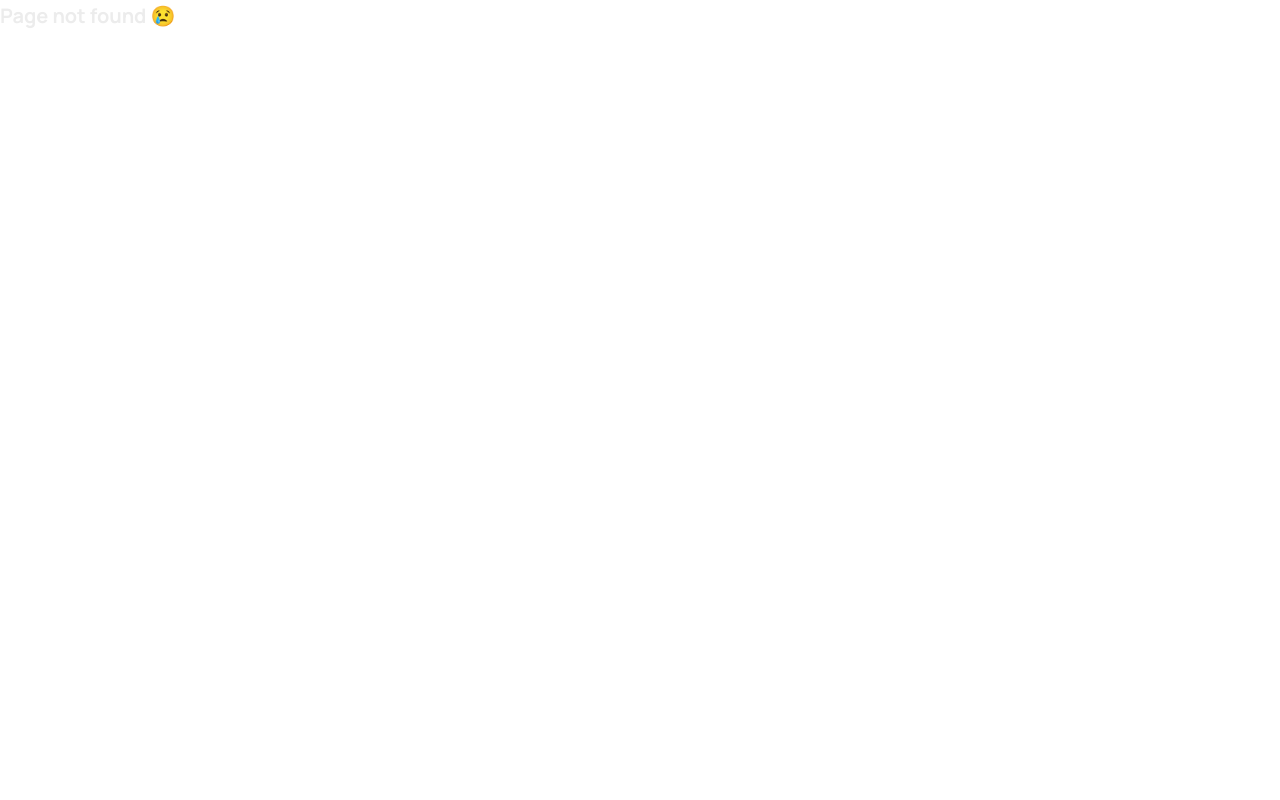
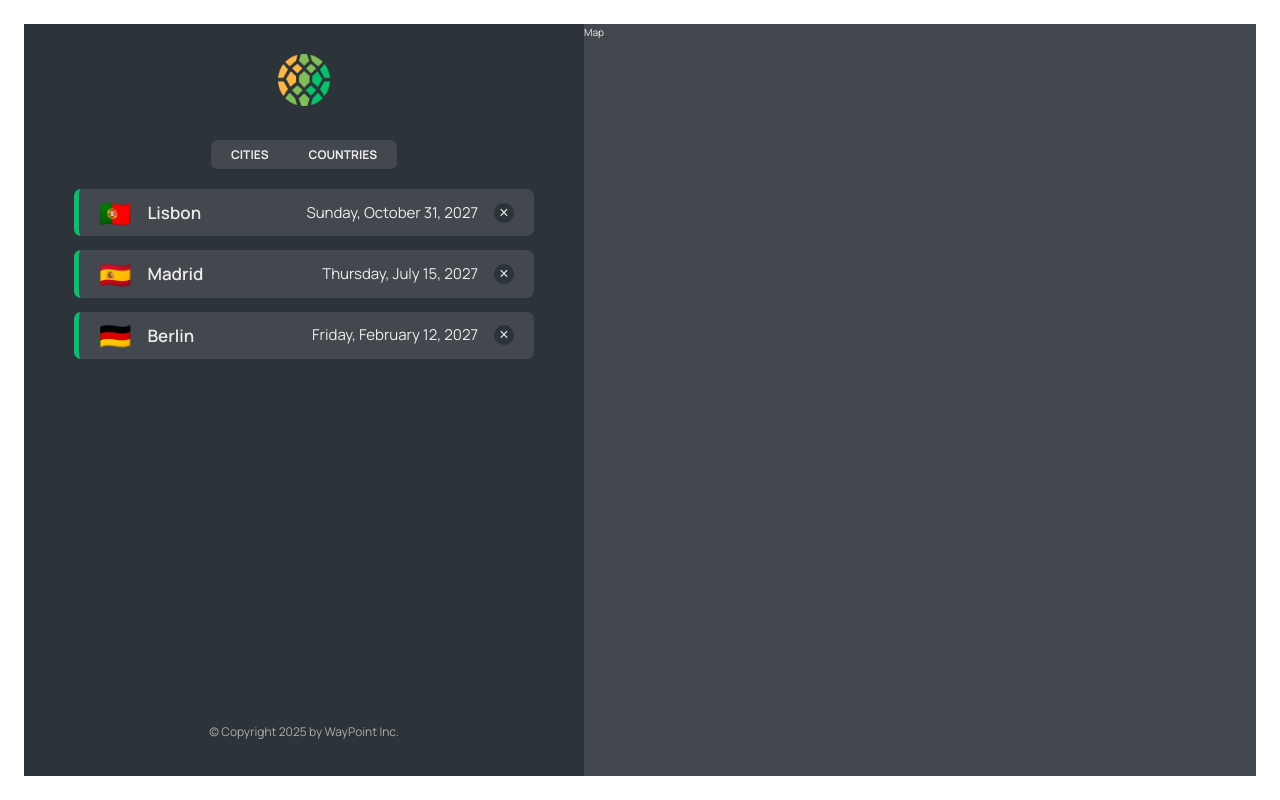
Before and after one commit to iyousefibrahim/waypoint, a React (Vite) app: page /app in a window 1280 px wide. Before the commit this address had no page. Built offline with nearby package versions, Linux system fonts and the light colour scheme; data requests are answered from the project's data file.

Commit message:
feat: add city management + JSON server integration

```diff
--- a/package.json
+++ b/package.json
@@ -7,7 +7,8 @@
     "dev": "vite",
     "build": "vite build",
     "lint": "eslint . --ext js,jsx --report-unused-disable-directives --max-warnings 0",
-    "preview": "vite preview"
+    "preview": "vite preview",
+    "server": "json-server --watch data/cities.json --port 9000 -d 500"
   },
   "dependencies": {
     "react": "^18.2.0",
@@ -22,6 +23,7 @@
     "eslint-plugin-react": "^7.32.2",
     "eslint-plugin-react-hooks": "^4.6.0",
     "eslint-plugin-react-refresh": "^0.4.3",
+    "json-server": "^0.17.4",
     "vite": "^4.4.5"
   }
 }
--- a/src/App.jsx
+++ b/src/App.jsx
@@ -4,15 +4,46 @@ import Pricing from "./pages/Pricing";
 import Homepage from "./pages/Homepage";
 import PageNotFound from "./pages/PageNotFound";
 import Login from "./pages/Login";
+import AppLayout from "./pages/AppLayout";
+import CityList from "./components/CityList";
+import { useEffect, useState } from "react";
+
+const BASE_URL = "http://localhost:9000";
 
 function App() {
+  const [cities, setCities] = useState([]);
+  const [isLoading, setIsLoading] = useState(false);
+
+  useEffect(() => {
+    const fetchCities = async () => {
+      try {
+        setIsLoading(true);
+        const res = await fetch(`${BASE_URL}/cities`);
+        const data = await res.json();
+        setCities(data);
+        console.log(data);
+      } catch {
+        alert("There was an errro loading data...");
+      } finally {
+        setIsLoading(false);
+      }
+    };
+    fetchCities();
+  }, []);
+
   return (
     <BrowserRouter>
       <Routes>
-        <Route path="" element={<Homepage />} />
+        <Route index element={<Homepage />} />
         <Route path="product" element={<Product />} />
         <Route path="pricing" element={<Pricing />} />
         <Route path="login" element={<Login />} />
+        <Route path="app" element={<AppLayout />}>
+          <Route index element={<CityList cities={cities} isLoading={isLoading} />} />
+          <Route path="cities" element={<CityList  cities={cities} isLoading={isLoading} />} />
+          <Route path="countries" element={<p>countries</p>} />
+          <Route path="form" element={<p>form</p>} />
+        </Route>
         <Route path="*" element={<PageNotFound />} />
       </Routes>
     </BrowserRouter>
--- /dev/null
+++ b/src/components/AppNav.jsx
@@ -0,0 +1,19 @@
+import { NavLink } from "react-router-dom";
+import styles from "./AppNav.module.css";
+
+function AppNav() {
+  return (
+    <nav className={styles.nav}>
+      <ul>
+        <li>
+          <NavLink to="cities">Cities</NavLink>
+        </li>
+        <li>
+          <NavLink to="countries">Countries</NavLink>
+        </li>
+      </ul>
+    </nav>
+  );
+}
+
+export default AppNav;
--- /dev/null
+++ b/src/components/CityItem.jsx
@@ -0,0 +1,24 @@
+import styles from "./CityItem.module.css";
+
+function CityItem({ city }) {
+  const { cityName, emoji, date } = city;
+
+  const formatDate = (date) =>
+    new Intl.DateTimeFormat("en", {
+      day: "numeric",
+      month: "long",
+      year: "numeric",
+      weekday: "long",
+    }).format(new Date(date));
+
+  return (
+    <li className={styles.cityItem}>
+      <span className={styles.emoji}>{emoji}</span>
+      <h3 className={styles.name}>{cityName}</h3>
+      <time className={styles.date}>{formatDate(date)}</time>
+      <button className={styles.deleteBtn}>&times;</button>
+    </li>
+  );
+}
+
+export default CityItem;
--- /dev/null
+++ b/src/components/CityList.jsx
@@ -0,0 +1,23 @@
+import CityItem from "./CityItem";
+import styles from "./CityList.module.css";
+import Spinner from "./Spinner";
+import Message from "./Message";
+
+function CityList({ cities, isLoading }) {
+
+  if (isLoading) return <Spinner />;
+  if (!cities.length)
+    return (
+      <Message message="Add your first city by clicking on a city on the map!" />
+    );
+
+  return (
+    <ul className={styles.cityList}>
+      {cities.map((city) => (
+        <CityItem key={city.id} city={city} />
+      ))}
+    </ul>
+  );
+}
+
+export default CityList;
--- a/src/components/Logo.jsx
+++ b/src/components/Logo.jsx
@@ -4,7 +4,7 @@ import styles from "./Logo.module.css";
 function Logo() {
   return (
     <Link>
-      <img src="/logo.png" alt="WayPoint logo" className={styles.logo} />
+      <img src="/icon.png" alt="WayPoint logo" className={styles.logo} />
     </Link>
   );
 }
--- /dev/null
+++ b/src/components/Map.jsx
@@ -0,0 +1,6 @@
+import styles from "./Map.module.css";
+function Map() {
+  return <div className={styles.mapContainer}>Map</div>;
+}
+
+export default Map;
--- /dev/null
+++ b/src/components/Sidebar.jsx
@@ -0,0 +1,21 @@
+import { Outlet } from "react-router-dom";
+import AppNav from "./AppNav";
+import Logo from "./Logo";
+import styles from "./Sidebar.module.css";
+
+function SideBar() {
+  return (
+    <div className={styles.sidebar}>
+      <Logo />
+      <AppNav />
+      <Outlet />
+      <footer className={styles.footer}>
+        <p className={styles.copyright}>
+          &copy; Copyright {new Date().getFullYear()} by WayPoint Inc.
+        </p>
+      </footer>
+    </div>
+  );
+}
+
+export default SideBar;
--- a/src/pages/AppLayout.jsx
+++ b/src/pages/AppLayout.jsx
@@ -1,11 +1,13 @@
-import Navbar from "../components/PageNav";
+import Map from "../components/Map";
+import SideBar from "../components/SideBar";
+import styles from "./AppLayout.module.css";
 
 function AppLayout() {
   return (
-    <>
-      <Navbar />
-      <div>AppLayout</div>
-    </>
+    <div className={styles.app}>
+      <SideBar />
+      <Map />
+    </div>
   );
 }
 
```
Also changed, not shown: src/components/City.jsx (+1 -7 lines), .eslintrc.cjs, 1 other file (tests, documents, lock files or other folders).
